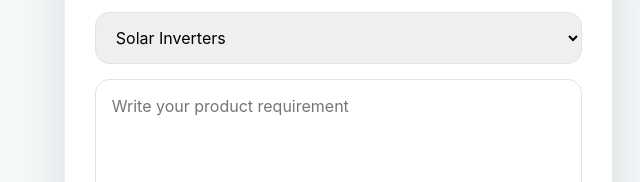
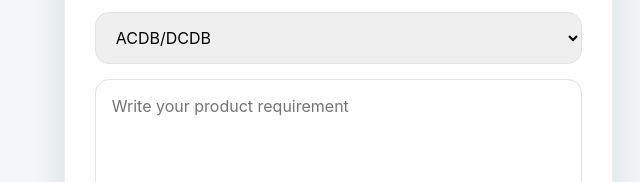
Before and after one commit to Theakaashyadav/sunexusenergy, a website: page public/contact.html in a window 1280 px wide. Shown: the part 756-938 px from the top of the page, 13-653 px from the left. Drawn offline with Linux system fonts and the light colour scheme.

Commit message:
Update contact.html

```diff
--- a/public/contact.html
+++ b/public/contact.html
@@ -11,10 +11,10 @@
 <body>
     <div id="header"></div>
     <section class="page-hero"
-        style="--bg:url('https://images.unsplash.com/photo-1423666639041-f56000c27a9a?auto=format&fit=crop&w=1700&q=80')">
-        <h1>Contact & Product Enquiry</h1>
-        <p>Send your requirement for solar and electrical products.</p>
-    </section>
+  style="--bg:url('https://images.unsplash.com/photo-1509391366360-2e959784a276?auto=format&fit=crop&w=1700&q=80')">
+  <h1>Contact & Product Enquiry</h1>
+  <p>Send your requirement for solar and electrical products.</p>
+</section>
     <section class="section">
         <div class="contact-grid">
             <div class="contact-card">
@@ -25,13 +25,13 @@
   <input id="email" placeholder="Email">
 
   <select id="product">
+    <option>ACDB/DCDB</option>
+     <option>Earthing Kits</option>
     <option>Solar Inverters</option>
-    <option>ACDB/DCDB</option>
-    <option>Earthing Kits</option>
-    <option>Solar Wires & Cables</option>
+    <option>DC Wires & AC Cables</option>
     <option>MCB & SPD</option>
     <option>Solar Structure</option>
-    <option>Other Products</option>
+    <option> Solar BOS Other Accessories</option>
   </select>
 
   <textarea id="message" rows="5" placeholder="Write your product requirement"></textarea>
@@ -77,7 +77,7 @@ Requirement: ${message || "Not provided"}`;
   window.open(url, "_blank");
 }
 </script>
-    <div id="floating-button"></div>
+<div id="floating-button"></div>
 </body>
 
 </html>
```
